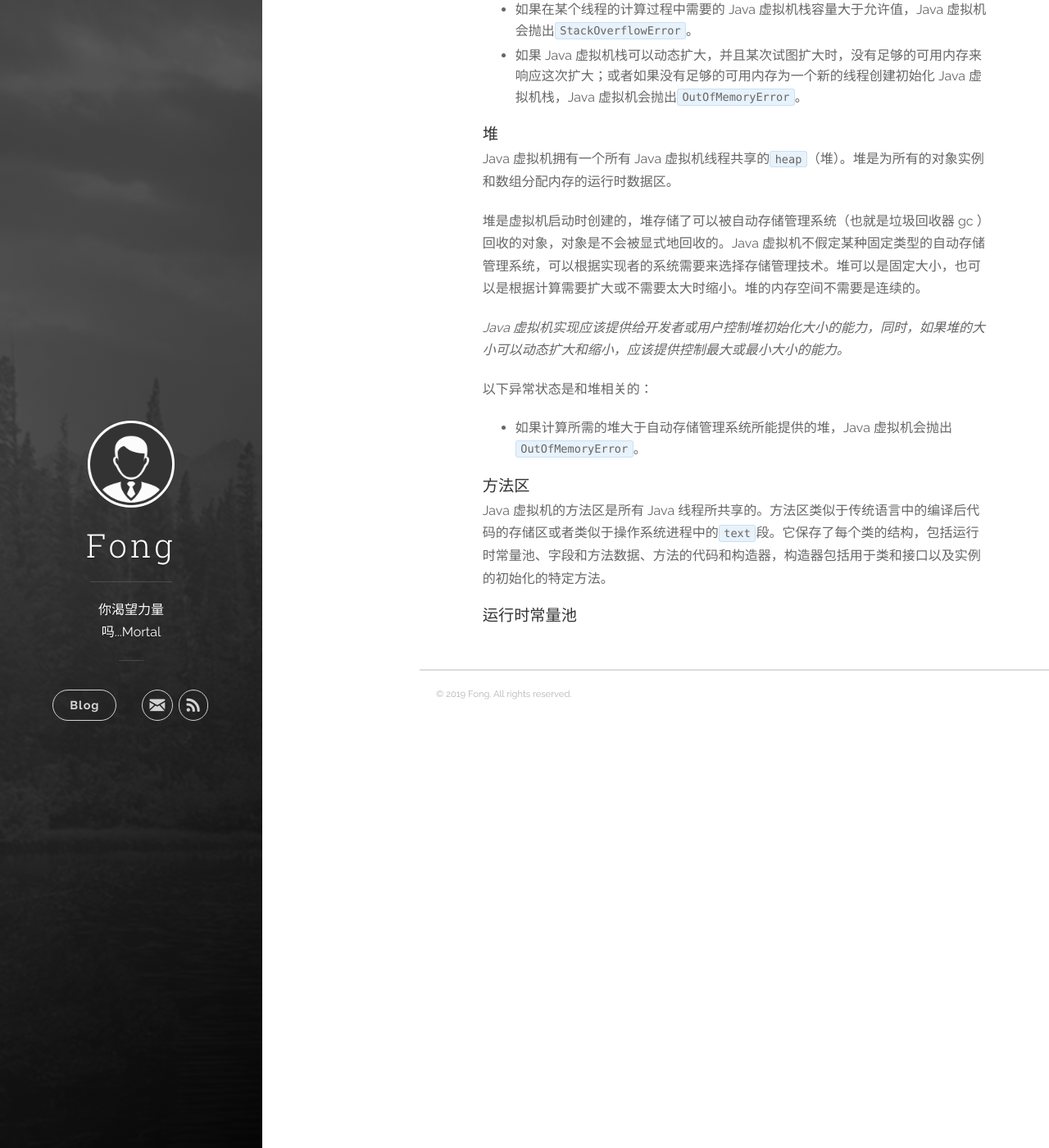
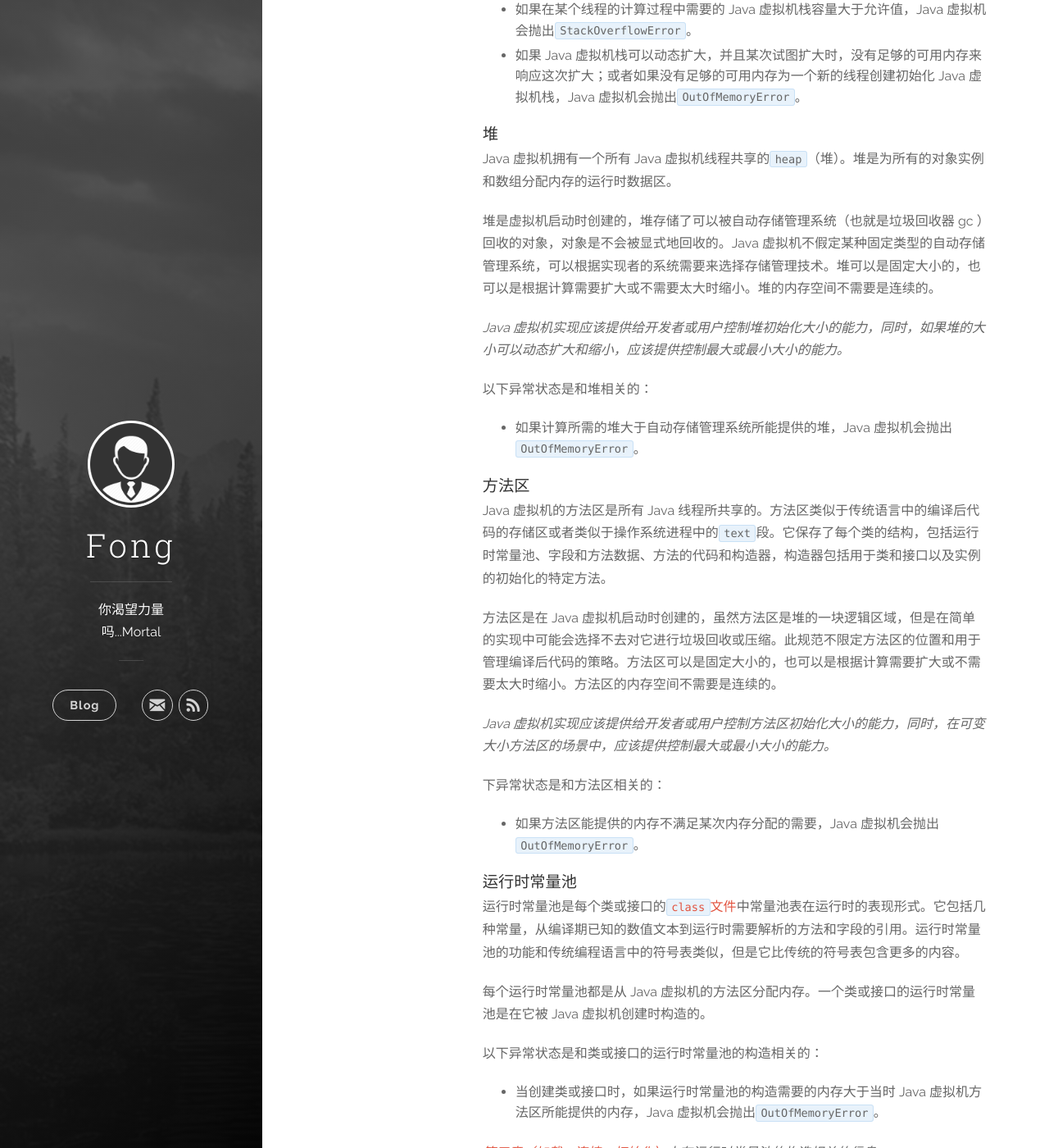
Before and after one commit to fzp-cxsys/fong, a Jekyll site: the page built from java/_posts/2019-01-19-JVM内存模型.md, in a window 1280 px wide and 1400 px high, scrolled down 1064 px. Shown: the whole window at 82% size. Built offline with Jekyll 4.4.1, drawn with Linux system fonts in a browser that asks for light colours; some of the changed text lies outside the part shown.

Commit message:
JVM内存模型-完成

```diff
--- a/java/_posts/2019-01-19-JVM内存模型.md
+++ b/java/_posts/2019-01-19-JVM内存模型.md
@@ -18,13 +18,13 @@ tags: [JVM, Memory]
 
 ####  Java 虚拟机栈
 
-每个 JVM 线程都拥有一个 Java 虚拟机栈，它和线程同时被创建，用于保存[帧][2]的集合。 Java 虚拟机栈类似与C这类传统语言中的栈：它存储本地变量和局部结果，并且参与方法的执行与返回。由于 Java 虚拟机栈除了 push 和 pop 帧以外不作其他操作，帧会被堆分配。 Java 虚拟机栈的内存不需要是连续的。
+每个 JVM 线程都拥有一个 Java 虚拟机栈，它和线程同时被创建，用于保存[帧][2]的集合。 Java 虚拟机栈类似与C这类传统语言中的栈：它存储本地变量和局部结果，并且参与方法的执行与返回。由于 Java 虚拟机栈除了 push 和 pop 帧以外不作其他操作，帧会被堆分配。 Java 虚拟机栈的内存空间不需要是连续的。
 
 _在第一版的 Java 虚拟机规范中，Java 虚拟机栈被称作 Java 栈。_
 
 本规范允许 Java 虚拟机栈取固定大小或者根据计算的需要动态扩大和缩小。如果 Java 虚拟机栈是固定大小的，其大小应该在栈被创建时独立选择。
 
-_一个 Java 虚拟机实现应该提供给开发者或用户控制 Java 虚拟机栈初始化大小的能力，同时，在动态扩大或缩小 Java 虚拟机栈的场景中，应该提供控制最大或最小大小的能力。_
+_Java 虚拟机实现应该提供给开发者或用户控制 Java 虚拟机栈初始化大小的能力，同时，在动态扩大或缩小 Java 虚拟机栈的场景中，应该提供控制最大或最小大小的能力。_
 
 以下异常状态是和 Java 虚拟机栈相关的：
 
@@ -35,7 +35,7 @@ _一个 Java 虚拟机实现应该提供给开发者或用户控制 Java 虚拟
 
 Java 虚拟机拥有一个所有 Java 虚拟机线程共享的`heap`（堆）。堆是为所有的对象实例和数组分配内存的运行时数据区。
 
-堆是虚拟机启动时创建的，堆存储了可以被自动存储管理系统（也就是垃圾回收器 gc ）回收的对象，对象是不会被显式地回收的。Java 虚拟机不假定某种固定类型的自动存储管理系统，可以根据实现者的系统需要来选择存储管理技术。堆可以是固定大小，也可以是根据计算需要扩大或不需要太大时缩小。堆的内存空间不需要是连续的。
+堆是虚拟机启动时创建的，堆存储了可以被自动存储管理系统（也就是垃圾回收器 gc ）回收的对象，对象是不会被显式地回收的。Java 虚拟机不假定某种固定类型的自动存储管理系统，可以根据实现者的系统需要来选择存储管理技术。堆可以是固定大小的，也可以是根据计算需要扩大或不需要太大时缩小。堆的内存空间不需要是连续的。
 
 _Java 虚拟机实现应该提供给开发者或用户控制堆初始化大小的能力，同时，如果堆的大小可以动态扩大和缩小，应该提供控制最大或最小大小的能力。_
 
@@ -47,7 +47,27 @@ _Java 虚拟机实现应该提供给开发者或用户控制堆初始化大小
 
 Java 虚拟机的方法区是所有 Java 线程所共享的。方法区类似于传统语言中的编译后代码的存储区或者类似于操作系统进程中的`text`段。它保存了每个类的结构，包括运行时常量池、字段和方法数据、方法的代码和构造器，构造器包括用于类和接口以及实例的初始化的特定方法。
 
+方法区是在 Java 虚拟机启动时创建的，虽然方法区是堆的一块逻辑区域，但是在简单的实现中可能会选择不去对它进行垃圾回收或压缩。此规范不限定方法区的位置和用于管理编译后代码的策略。方法区可以是固定大小的，也可以是根据计算需要扩大或不需要太大时缩小。方法区的内存空间不需要是连续的。
+
+_Java 虚拟机实现应该提供给开发者或用户控制方法区初始化大小的能力，同时，在可变大小方法区的场景中，应该提供控制最大或最小大小的能力。_
+
+下异常状态是和方法区相关的：
+
+- 如果方法区能提供的内存不满足某次内存分配的需要，Java 虚拟机会抛出`OutOfMemoryError`。
+
 #### 运行时常量池
 
-[1]: https://docs.oracle.com/javase/specs/ JVM s/se11/html/JVMs-2.html# JVM s-2.5 " Java 虚拟机规范，Java SE 11 版，2.5章"
-[2]: https://docs.oracle.com/javase/specs/ JVM s/se11/html/JVMs-2.html# JVM s-2.6 " Java 虚拟机规范，Java SE 11 版，2.6章"
+运行时常量池是每个类或接口的[`class`文件][3]中常量池表在运行时的表现形式。它包括几种常量，从编译期已知的数值文本到运行时需要解析的方法和字段的引用。运行时常量池的功能和传统编程语言中的符号表类似，但是它比传统的符号表包含更多的内容。
+
+每个运行时常量池都是从 Java 虚拟机的方法区分配内存。一个类或接口的运行时常量池是在它被 Java 虚拟机创建时构造的。
+
+以下异常状态是和类或接口的运行时常量池的构造相关的：
+
+- 当创建类或接口时，如果运行时常量池的构造需要的内存大于当时 Java 虚拟机方法区所能提供的内存，Java 虚拟机会抛出`OutOfMemoryError`。
+
+_[第五章（加载、连接、初始化）][4]中有运行时常量池的构造相关的信息。_
+
+[1]: https://docs.oracle.com/javase/specs/jvms/se11/html/jvms-2.html#jvms-2.5 "Java 虚拟机规范，Java SE 11 版，2.5章"
+[2]: https://docs.oracle.com/javase/specs/jvms/se11/html/jvms-2.html#jvms-2.6 "Java 虚拟机规范，Java SE 11 版，2.6章"
+[3]: https://docs.oracle.com/javase/specs/jvms/se11/html/jvms-4.html#jvms-4.4 "Java 虚拟机规范，Java SE 11 版，4.4章"
+[4]: https://docs.oracle.com/javase/specs/jvms/se11/html/jvms-5.html "Java 虚拟机规范，Java SE 11 版，第五章"
```
